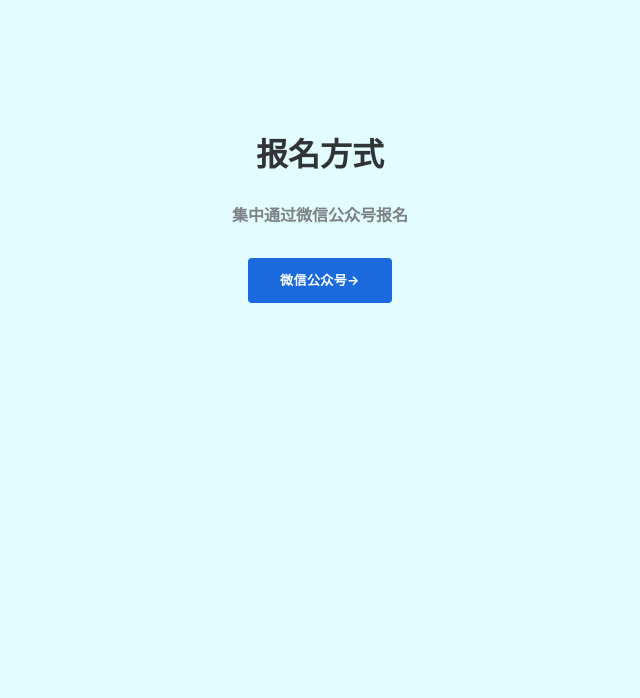
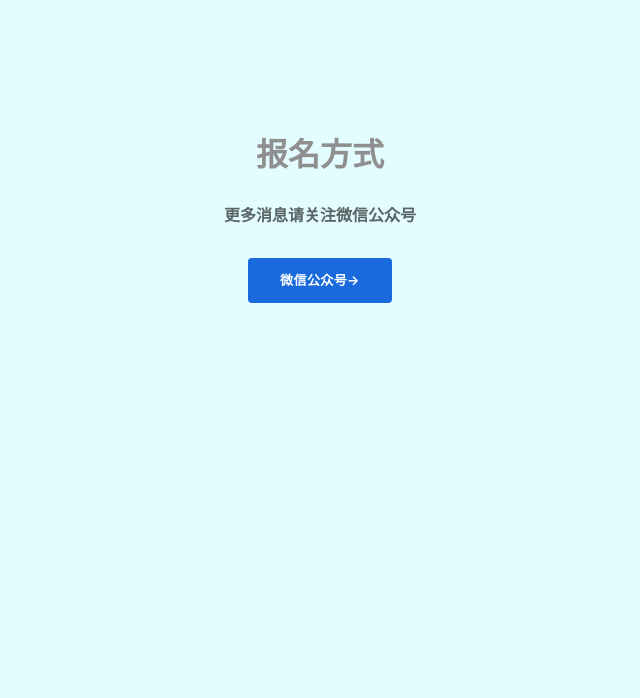
Before and after one commit to Syuu614/gykx.github.io, a plain HTML site: page poster/poster.html in a window 1280 px wide. Shown: the part 3520-4218 px from the top of the page, without its empty margins (320-960 px from the left). Drawn offline with nearby package versions, Linux system fonts and the light colour scheme; files whose address does not match are found by name.

Commit message:
更新poster最后公众号的说明
更新poster最后公众号的说明

```diff
--- a/poster/poster.html
+++ b/poster/poster.html
@@ -201,8 +201,8 @@
     <div class="highlight-clean" style="color:#313437;background-color:rgba(255,255,255,0);height:600px;">
         <div class="container" data-aos="fade" data-aos-duration="500" data-aos-delay="150">
             <div class="intro">
-                <h2 class="text-center">报名方式</h2>
-                <p class="text-center">集中通过微信公众号报名</p>
+                <h2 class="text-center" style="color:rgb(143,143,143);">报名方式</h2>
+                <p class="text-center" style="color:rgba(0,0,0,0.6);">更多消息请关注微信公众号</p>
             </div>
             <div class="buttons"><a class="btn btn-primary" role="button" href="../about/about.html">微信公众号→</a></div>
         </div>
```
